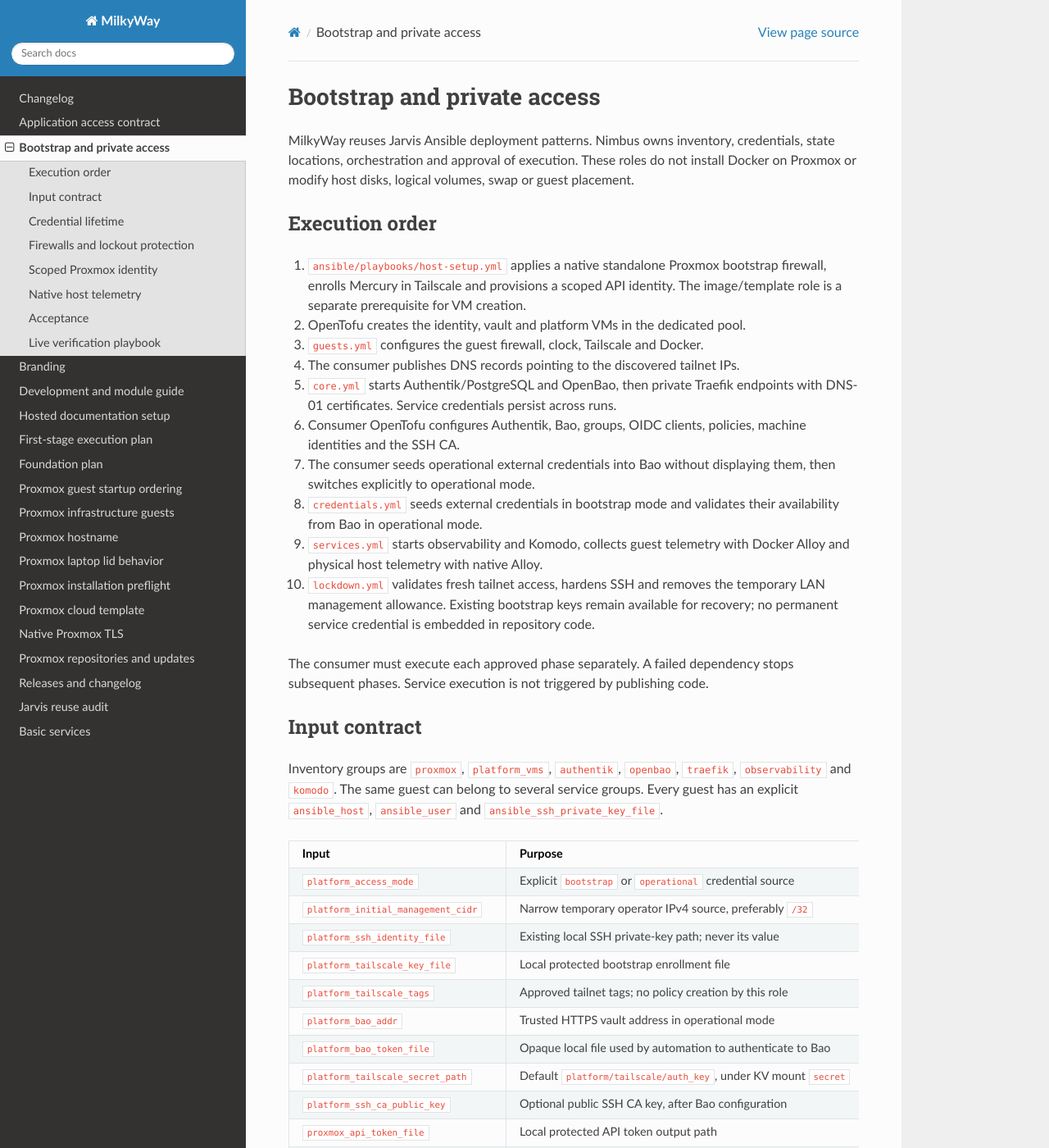
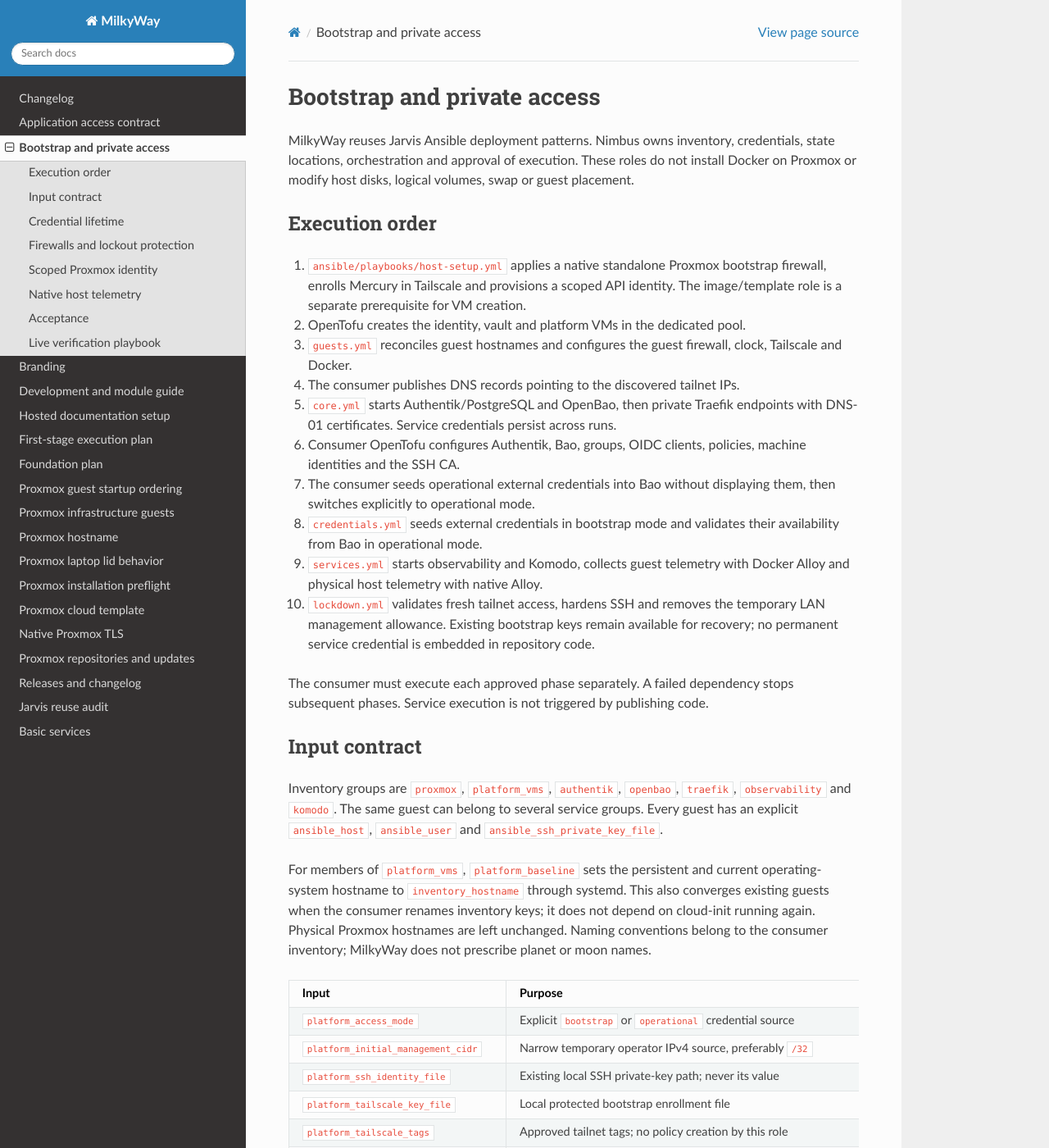
Before and after one commit to CafofoLabs/milkyway, a Sphinx documentation site: the page built from docs/bootstrap-access.md, in a window 1280 px wide and 1400 px high. Shown: the whole window at 82% size. Built offline with Sphinx 7.4.7 and the Read the Docs theme 3.1.0, drawn with Linux system fonts in a browser that asks for light colours; the version number could not be read and is left out.

Commit message:
fix(platform): reconcile guest hostnames from inventory (#36)

```diff
--- a/docs/bootstrap-access.md
+++ b/docs/bootstrap-access.md
@@ -11,7 +11,8 @@ swap or guest placement.
    bootstrap firewall, enrolls Mercury in Tailscale and provisions a scoped API
    identity. The image/template role is a separate prerequisite for VM creation.
 2. OpenTofu creates the identity, vault and platform VMs in the dedicated pool.
-3. `guests.yml` configures the guest firewall, clock, Tailscale and Docker.
+3. `guests.yml` reconciles guest hostnames and configures the guest firewall,
+   clock, Tailscale and Docker.
 4. The consumer publishes DNS records pointing to the discovered tailnet IPs.
 5. `core.yml` starts Authentik/PostgreSQL and OpenBao, then private Traefik
    endpoints with DNS-01 certificates. Service credentials persist across runs.
@@ -36,6 +37,13 @@ Inventory groups are `proxmox`, `platform_vms`, `authentik`, `openbao`,
 `traefik`, `observability` and `komodo`. The same guest can belong to several
 service groups. Every guest has an explicit `ansible_host`, `ansible_user` and
 `ansible_ssh_private_key_file`.
+
+For members of `platform_vms`, `platform_baseline` sets the persistent and
+current operating-system hostname to `inventory_hostname` through systemd.
+This also converges existing guests when the consumer renames inventory keys;
+it does not depend on cloud-init running again. Physical Proxmox hostnames
+are left unchanged. Naming conventions belong to the consumer inventory;
+MilkyWay does not prescribe planet or moon names.
 
 | Input | Purpose |
 | --- | --- |
```
Also changed, not shown: 1 other file.
